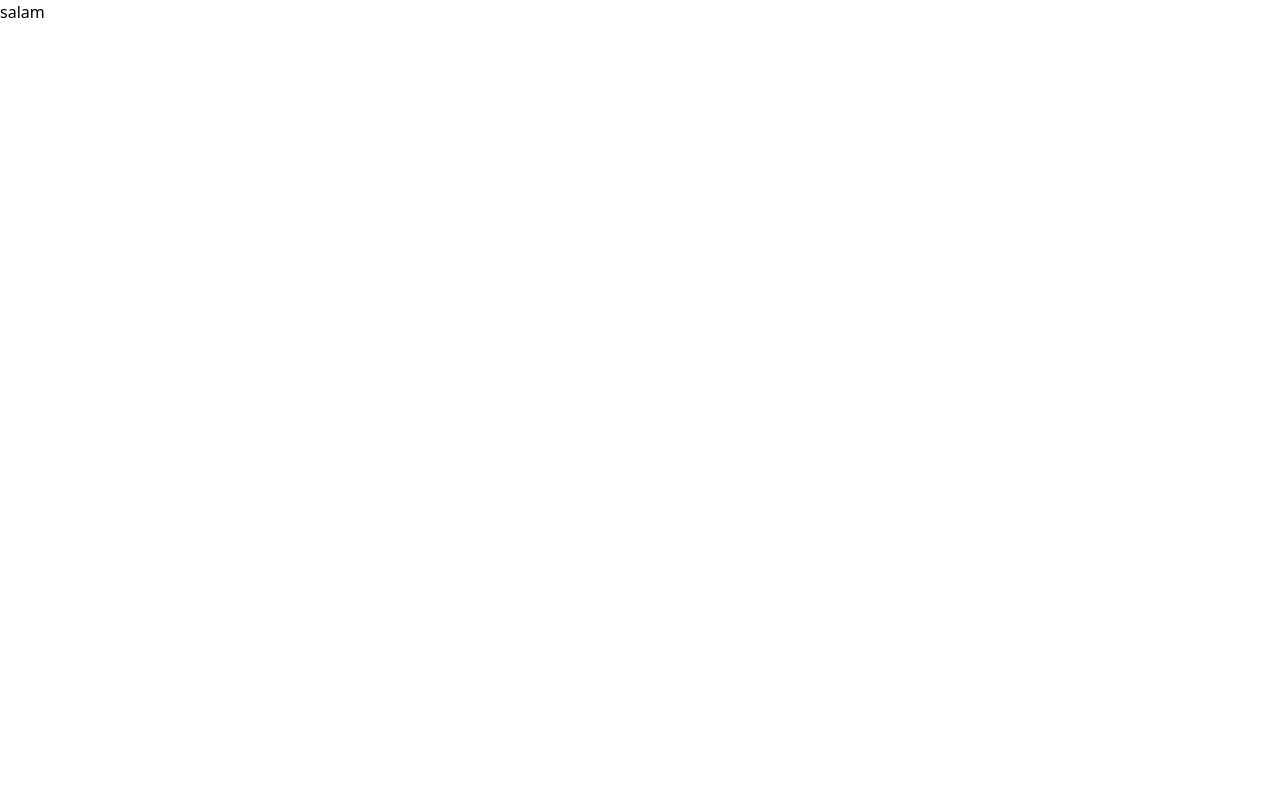
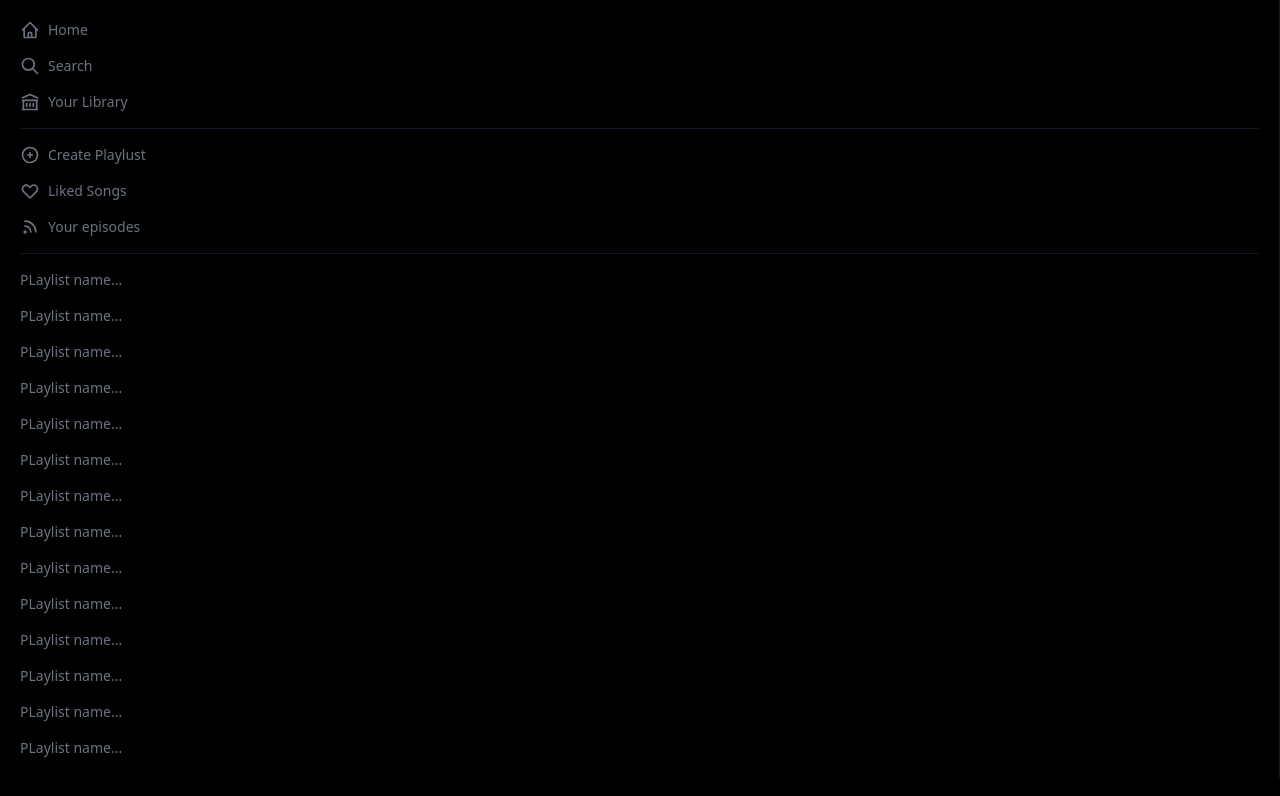
Before and after one commit to ArashH0sseini/spotify-clone-react, a Next.js app: page / in a window 1280 px wide. Shown: the top 796 px of the page. Built offline with nearby package versions, Linux system fonts and the light colour scheme.

Commit message:
Building the Sidebar Component

```diff
--- /dev/null
+++ b/components/Sidebar.js
@@ -0,0 +1,54 @@
+import React from 'react'
+import { HeartIcon, HomeIcon, LibraryIcon, PlusCircleIcon, RssIcon, SearchIcon } from '@heroicons/react/outline'
+
+function Sidebar() {
+    return (
+        <div className='text-gray-500 p-5 text-sm border-r border-gray-900'>
+            <div className='space-y-4'>
+                <button className='flex items-center space-x-2 hover:text-white'>
+                    <HomeIcon className='w-5 h-5' />
+                    <p>Home</p>
+                </button>
+                <button className='flex items-center space-x-2 hover:text-white'>
+                    <SearchIcon className='w-5 h-5' />
+                    <p>Search</p>
+                </button>
+                <button className='flex items-center space-x-2 hover:text-white'>
+                    <LibraryIcon className='w-5 h-5' />
+                    <p>Your Library</p>
+                </button>
+                <hr className='border-t-[0.1px] border-gray-900' />
+                <button className='flex items-center space-x-2 hover:text-white'>
+                    <PlusCircleIcon className='w-5 h-5' />
+                    <p>Create Playlust</p>
+                </button>
+                <button className='flex items-center space-x-2 hover:text-white'>
+                    <HeartIcon className='w-5 h-5' />
+                    <p>Liked Songs</p>
+                </button>
+                <button className='flex items-center space-x-2 hover:text-white'>
+                    <RssIcon className='w-5 h-5' />
+                    <p>Your episodes</p>
+                </button>
+                <hr className='border-t-[0.1px] border-gray-900' />
+
+                <p className='cursor-pointer hover:text-white'>PLaylist name...</p>
+                <p className='cursor-pointer hover:text-white'>PLaylist name...</p>
+                <p className='cursor-pointer hover:text-white'>PLaylist name...</p>
+                <p className='cursor-pointer hover:text-white'>PLaylist name...</p>
+                <p className='cursor-pointer hover:text-white'>PLaylist name...</p>
+                <p className='cursor-pointer hover:text-white'>PLaylist name...</p>
+                <p className='cursor-pointer hover:text-white'>PLaylist name...</p>
+                <p className='cursor-pointer hover:text-white'>PLaylist name...</p>
+                <p className='cursor-pointer hover:text-white'>PLaylist name...</p>
+                <p className='cursor-pointer hover:text-white'>PLaylist name...</p>
+                <p className='cursor-pointer hover:text-white'>PLaylist name...</p>
+                <p className='cursor-pointer hover:text-white'>PLaylist name...</p>
+                <p className='cursor-pointer hover:text-white'>PLaylist name...</p>
+                <p className='cursor-pointer hover:text-white'>PLaylist name...</p>
+            </div>
+        </div>
+    )
+}
+
+export default Sidebar
--- a/package.json
+++ b/package.json
@@ -9,6 +9,7 @@
     "lint": "next lint"
   },
   "dependencies": {
+    "@heroicons/react": "^1.0.6",
     "next": "12.2.5",
     "react": "18.2.0",
     "react-dom": "18.2.0"
--- a/pages/index.js
+++ b/pages/index.js
@@ -1,12 +1,14 @@
-import Head from 'next/head'
-import Image from 'next/image'
+import Sidebar from "../components/Sidebar";
 
 export default function Home() {
   return (
     <div>
-      <main>
-        <div>salam</div>
+      <main className="bg-black h-screen overflow-hidden">
+        <Sidebar />
       </main>
+      <div>
+
+      </div>
     </div>
   )
 }
```
Also changed, not shown: 1 other file (tests, documents, lock files or other folders).
